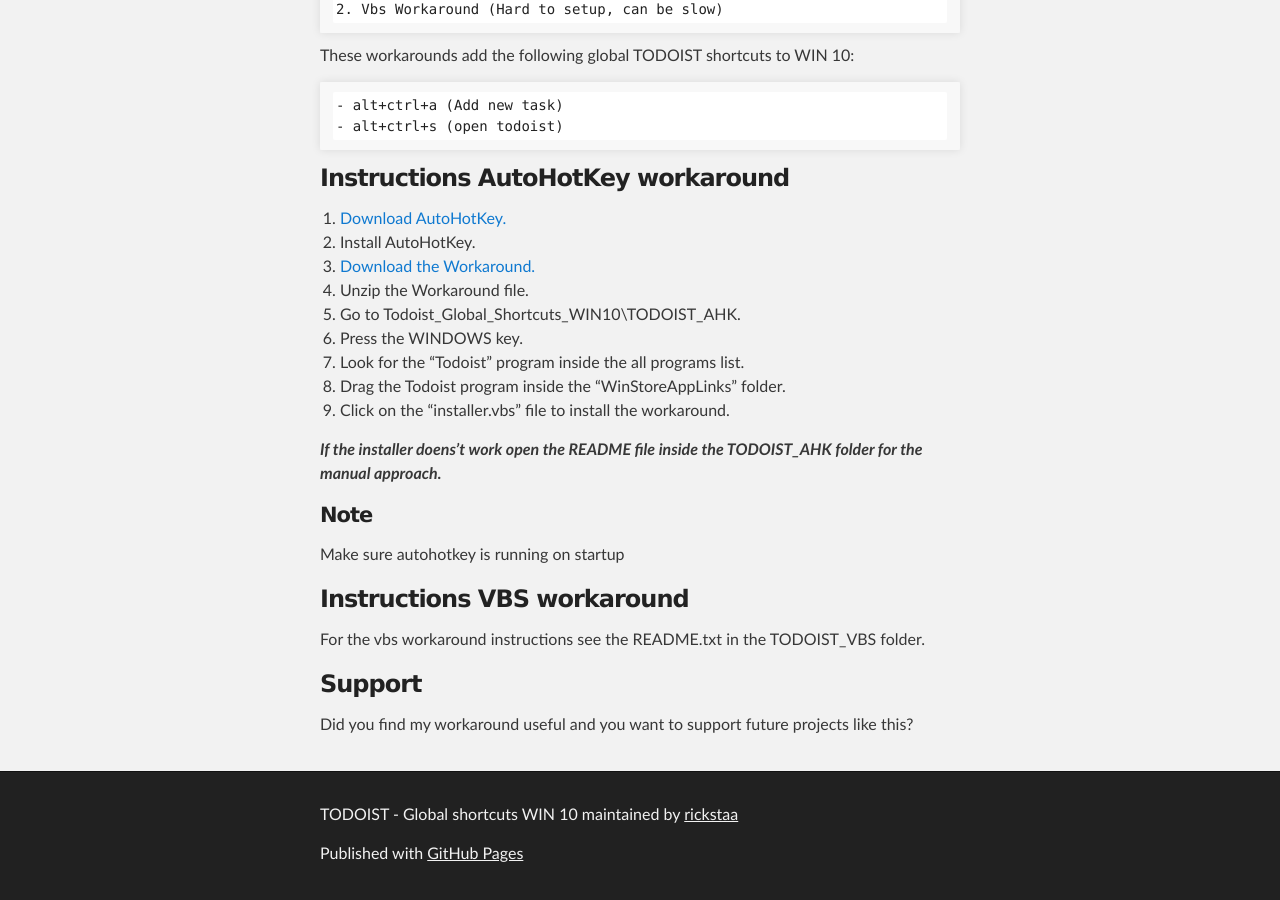
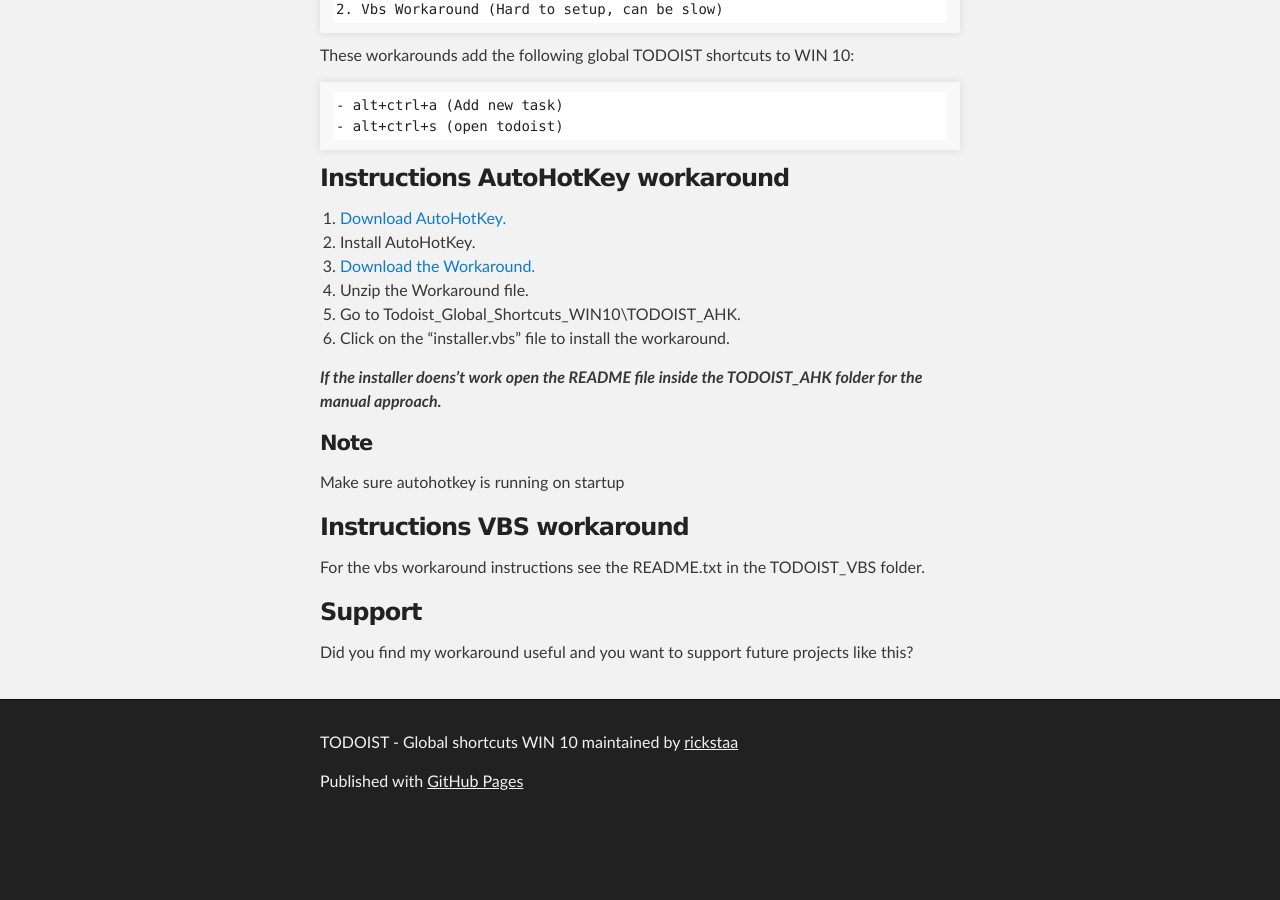
Before and after one commit to rickstaa/todoist-global-shortcuts-WIN10, a Jekyll site: the page built from index.md, in a window 1280 px wide and 900 px high, scrolled down 648 px. Built offline with Jekyll 4.4.1, drawn with Linux system fonts in a browser that asks for light colours; our own code applies the rules of GitHub Pages for plain Markdown files; a script that is not in the unit is left out; after the commit the page ends 1476 px from its top, so only the background shows below that.

Commit message:
Update index.md

```diff
--- a/index.md
+++ b/index.md
@@ -18,9 +18,6 @@ These workarounds add the following global TODOIST shortcuts to WIN 10:
 3. [Download the Workaround.](https://github.com/rickstaa/Todoist_Global_Shortcuts_WIN10/archive/master.zip)
 4. Unzip the Workaround file.
 5. Go to Todoist_Global_Shortcuts_WIN10\TODOIST_AHK.
-6. Press the WINDOWS key.
-7. Look for the "Todoist" program inside the all programs list.
-8. Drag the Todoist program inside the "WinStoreAppLinks" folder.
 6. Click on the "installer.vbs" file to install the workaround.
 
 _**If the installer doens't work open the README file inside the TODOIST_AHK folder for the manual approach.**_
```
